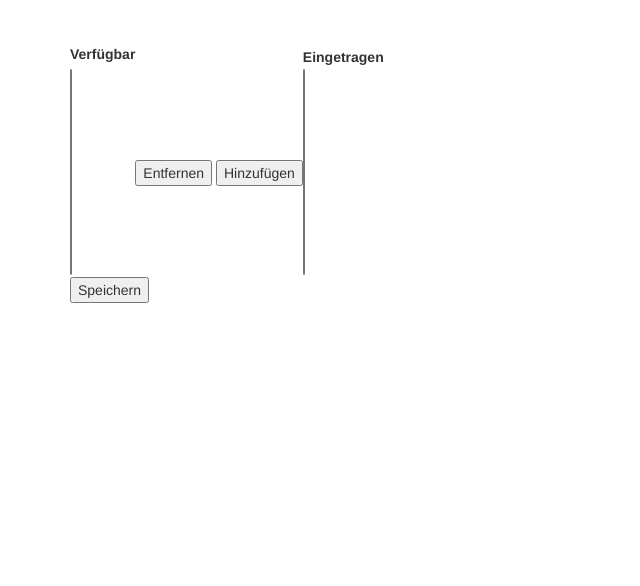
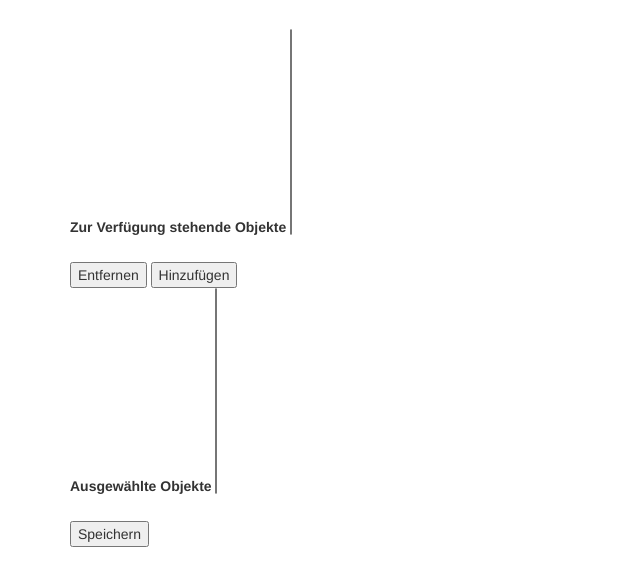
Before and after one commit to strolbor/Pi-Robiot-Workspace, a Flask app: page /api/test/1 in a window 1280 px wide. Shown: the part 51-637 px from the top of the page, without its empty margins (0-640 px from the left). Run offline with Flask 2, Linux system fonts and the light colour scheme; parts of the project's set-up code (start-up, migrations or seed data) failed here and were passed over; some libraries are stand-ins or nearby versions.

Commit message:
Listenfelder 1

```diff
--- a/server/forms.py
+++ b/server/forms.py
@@ -27,10 +27,9 @@
     submit = SubmitField('Speichern')
 
 class ChangeSammlerMCP(FlaskForm):
-    btn = []
-    btn.append( BooleanField('person'))
-    btn.append(  BooleanField('umbrella'))
-    btn.append(  BooleanField('handbag'))
+    btn1 = BooleanField('person')
+    btn2 = BooleanField('umbrella')
+    btn3 = BooleanField('handbag')
     btn4 = BooleanField('bottle')
     btn5 = BooleanField('wine glass')
     btn6 = BooleanField('cup')
--- a/server/templates/Listenfelder.html
+++ b/server/templates/Listenfelder.html
@@ -5,18 +5,21 @@
 
 <form action="" method="post" novalidate>
     {{form.hidden_tag()}}
-    <table>
-        <tr><div class="form-group "><td><label class="control-label" for="selected">Verfügbar</label></td><th></th><th>Eingetragen</th></div></tr>
-        <tr>
-            <!-- Erste Spalte --><td>{{ form.ein(rows=12,size=12) }}</td>
+<div class="form-group "><label class="control-label" for="selected">{{ form.ein.label }}</label>
 
-            <!-- Zweite Spalte --><td>{{ form.submit3() }} {{ form.submit2() }}</td>
+            {{ form.ein(rows=12,size=12) }}
+</div>
+{{ form.submit3() }} {{ form.submit2() }}
+<div class="form-group "><label class="control-label" for="selected">{{ form.selected.label }}</label>
 
-            <!-- Dritte Spalte --><td>{{ form.selected(rows=12,size=12) }}</td>
+    {{ form.selected(rows=12,size=12) }}
+</div>
 
-        </tr>
 
-    </table>
+
+
+
+
     <p>{{ form.submit() }} </p>
 </form>
 {% endblock %}
```
